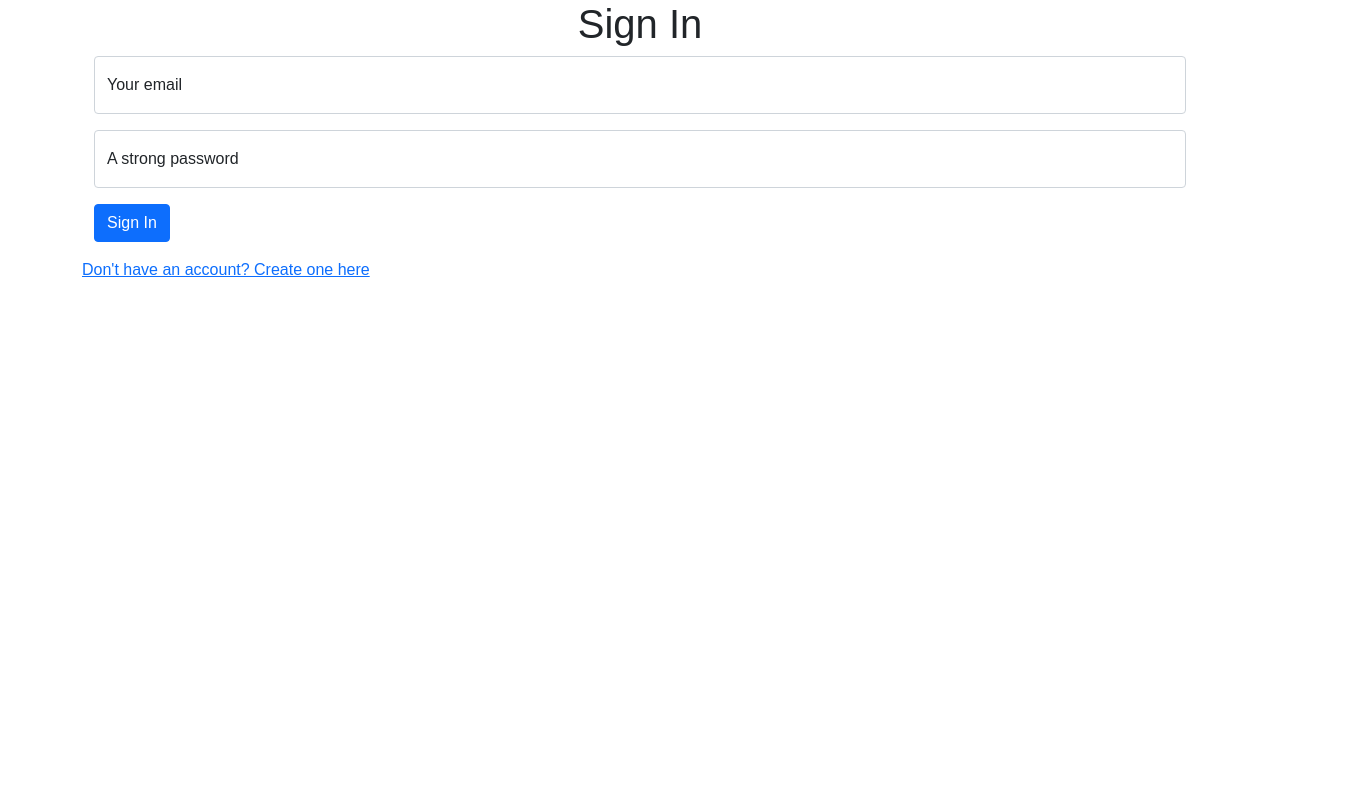
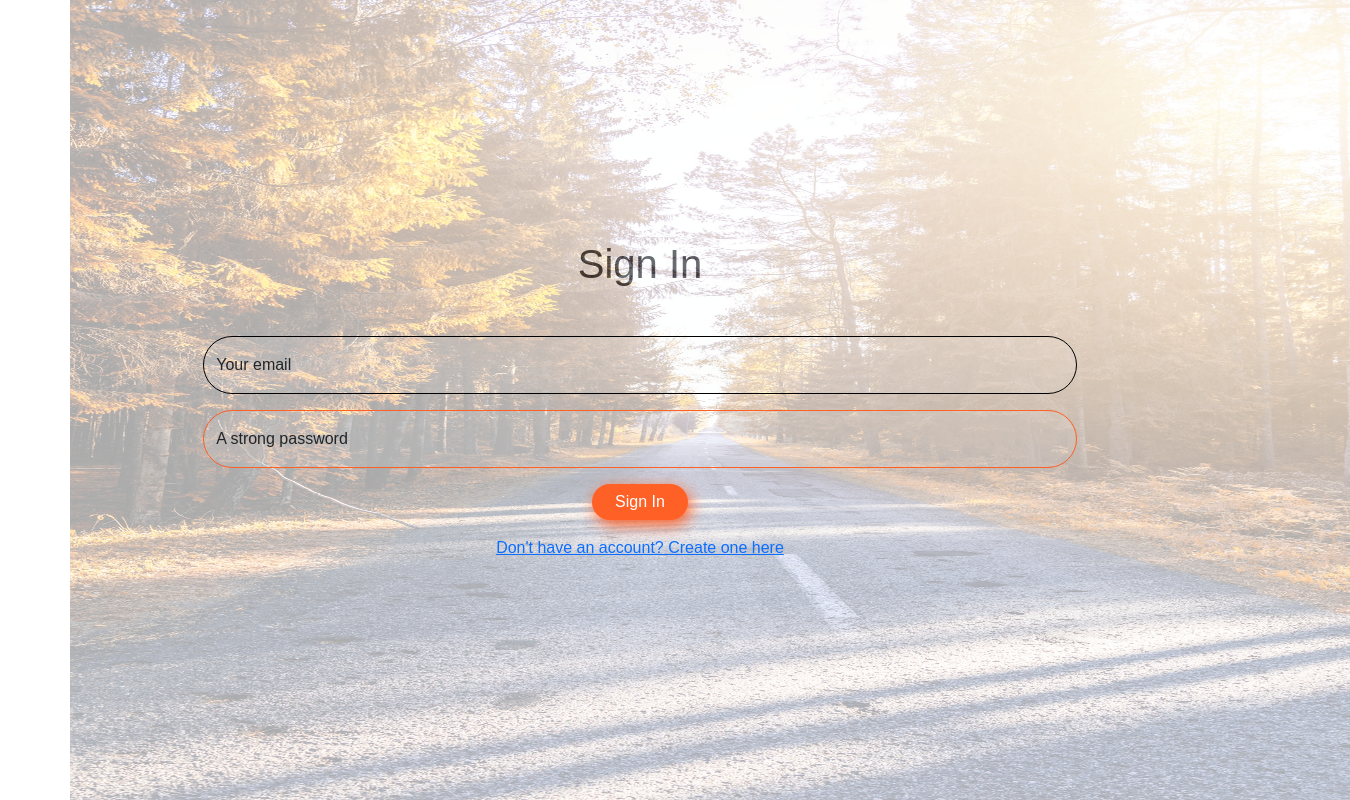
Before and after one commit to iam-Akshat/FavCar-front, a React (Create React App) app: page /signin in a window 1280 px wide. Shown: the whole page, 1350 px wide, since content can reach past the window. Built offline with nearby package versions, Linux system fonts and the light colour scheme.

Commit message:
style signin and signup pages

```diff
--- a/src/components/App.css
+++ b/src/components/App.css
@@ -26,3 +26,59 @@
 .fav-btn {
   height: 2.7rem;
 }
+
+.auth-page {
+  position: relative;
+  height: 100vh;
+}
+
+.form-floating {
+  width: 80% !important;
+}
+
+.auth-page img {
+  z-index: 0;
+  height: 100vh;
+  width: 100vw;
+  position: absolute;
+  left: 0;
+  right: 0;
+  opacity: 0.33;
+}
+
+.auth-page form {
+  position: relative;
+  z-index: 100;
+}
+
+.auth-page a {
+  z-index: 1;
+}
+
+.auth-page form input {
+  border-radius: 50px !important;
+  background-color: rgba(238, 238, 238, 0.1);
+  border: #000 1px solid;
+}
+
+.auth-page form input:focus {
+  background-color: rgba(238, 238, 238, 0.1);
+}
+
+.auth-page form input[type="password"] {
+  border: #ff6026 1px solid;
+  color: #ff4e0e;
+}
+
+.auth-page form .btn {
+  border-radius: 50px !important;
+  width: 6rem;
+  background-color: #ff6026;
+  box-shadow: #ff6026 3px 5px 1rem;
+  border: none !important;
+  color: white;
+}
+
+.auth-page form .btn:hover {
+  background-color: #ff4e0e;
+}
--- a/src/components/SignInForm.jsx
+++ b/src/components/SignInForm.jsx
@@ -66,14 +66,14 @@ const SignInForm = () => {
     }
   }
   return (
-    <form className="container" onSubmit={handleSubmit}>
+    <form className="container d-flex flex-column align-items-center justify-items-center" onSubmit={handleSubmit}>
       {success ? (<div className="text-success">Redirecting...</div>) : null}
       <ErrorText error={signInError} />
       <div className="form-floating mb-3">
         <input
           name="email"
           type="email"
-          className="form-control"
+          className="form-control shadow-none px-5"
           id="email"
           placeholder="name@example.com"
           value={email}
@@ -86,7 +86,7 @@ const SignInForm = () => {
         <input
           name="password"
           type="password"
-          className="form-control"
+          className="form-control shadow-none px-5"
           id="password"
           placeholder="Password"
           value={pw}
@@ -95,7 +95,7 @@ const SignInForm = () => {
         <label htmlFor="password">A strong password</label>
         <ErrorText error={pwError} />
       </div>
-      <button className="btn btn-primary" type="submit">Sign In</button>
+      <button className="btn rounded" type="submit">Sign In</button>
     </form>
   );
 };
--- a/src/components/SignUpForm.jsx
+++ b/src/components/SignUpForm.jsx
@@ -78,12 +78,12 @@ const SignUpForm = () => {
     return <Redirect to="/" />;
   }
   return (
-    <form className="container" onSubmit={handleSubmit}>
+    <form className="container  d-flex flex-column align-items-center justify-items-center" onSubmit={handleSubmit}>
       <div className="form-floating mb-3">
         <input
           name="name"
           type="text"
-          className="form-control"
+          className="form-control shadow-none px-5"
           id="name"
           placeholder="Your name"
           value={name}
@@ -96,7 +96,7 @@ const SignUpForm = () => {
         <input
           name="email"
           type="email"
-          className="form-control"
+          className="form-control shadow-none px-5"
           id="email"
           placeholder="name@example.com"
           value={email}
@@ -109,7 +109,7 @@ const SignUpForm = () => {
         <input
           name="password"
           type="password"
-          className="form-control"
+          className="form-control shadow-none px-5"
           id="password"
           placeholder="Password"
           value={pw}
@@ -122,7 +122,7 @@ const SignUpForm = () => {
         <input
           name="password_confirmation"
           type="password"
-          className="form-control"
+          className="form-control shadow-none px-5"
           id="password_confirmation"
           placeholder="Password"
           value={pww}
--- a/src/pages/SignIn.jsx
+++ b/src/pages/SignIn.jsx
@@ -1,9 +1,11 @@
 import { Link } from 'react-router-dom';
 import SignInForm from '../components/SignInForm';
+import bgImg from '../assets/bg.jpg';
 
 const SignIn = () => (
-  <div className="container">
-    <h1 className="text-center">Sign In</h1>
+  <div className="container auth-page d-flex flex-column justify-content-center align-items-center">
+    <img src={bgImg} alt="" />
+    <h1 className="text-center mb-5">Sign In</h1>
     <SignInForm />
     <Link href="/signup" to="/signup" className="d-block mt-3"> Don&apos;t have an account? Create one here </Link>
   </div>
--- a/src/pages/SignUp.jsx
+++ b/src/pages/SignUp.jsx
@@ -1,8 +1,10 @@
 import { Link } from 'react-router-dom';
 import SignUpForm from '../components/SignUpForm';
+import bgImg from '../assets/bg.jpg';
 
 const SignUp = () => (
-  <div className="container">
+  <div className="container auth-page d-flex flex-column justify-content-center align-items-center">
+    <img src={bgImg} alt="" />
     <h1 className="text-center"> Sign up</h1>
     <SignUpForm />
     <Link to="/signin" href="/signin">Already have an account? Sign in here</Link>
```
Also changed, not shown: src/assets/bg.jpg (added).
